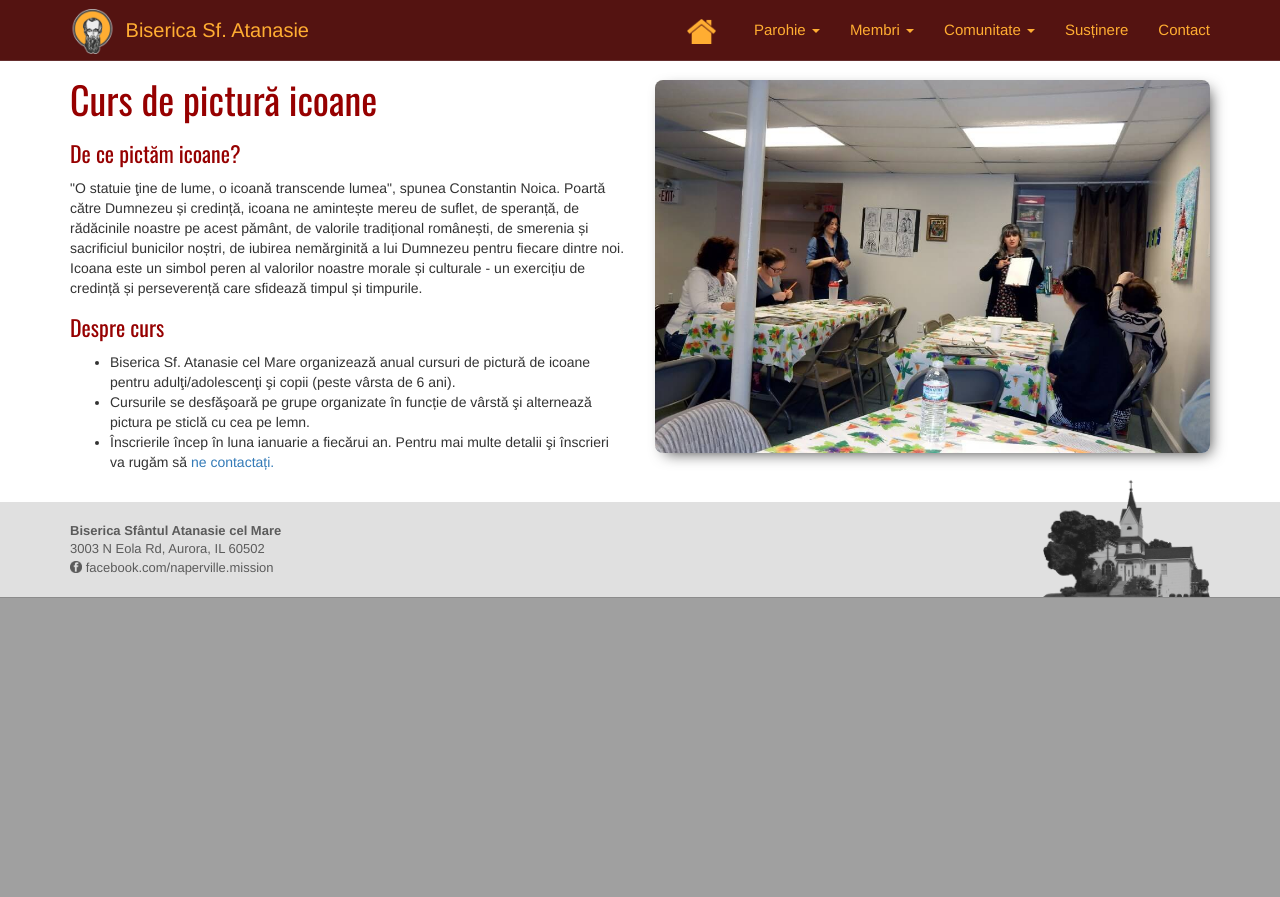
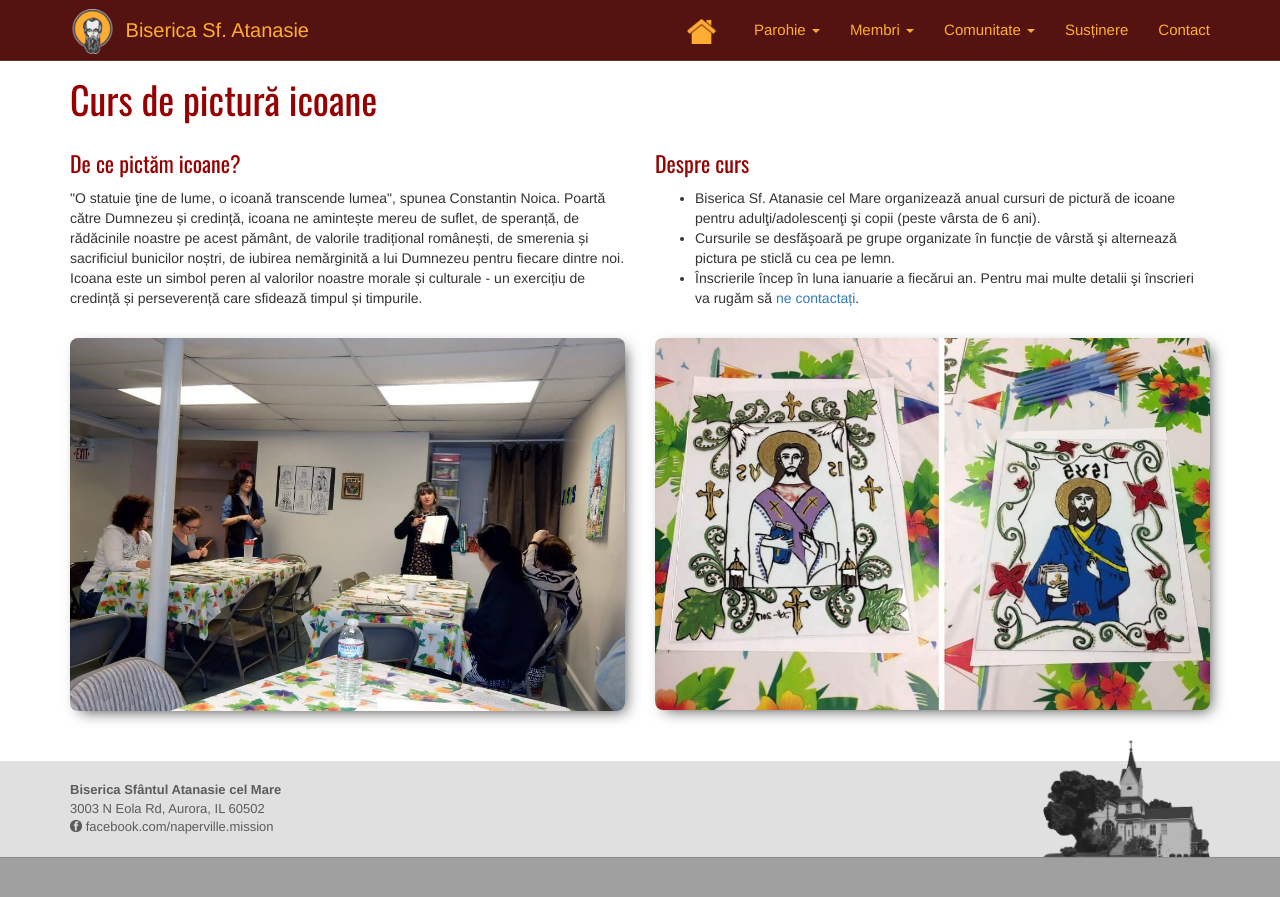
Before and after one commit to iulian787/sfat, a Jekyll site: the page built from ro/curs-de-pictura-icoane.html, in a window 1280 px wide. Shown: the top 897 px of the page. Built offline with Jekyll 4.4.1, drawn with Linux system fonts in a browser that asks for light colours.

Commit message:
Updates to painting class page

```diff
--- a/ro/curs-de-pictura-icoane.html
+++ b/ro/curs-de-pictura-icoane.html
@@ -6,25 +6,31 @@ title: Curs de pictură icoane
 
 
 <div class="container">
+    <h1>Curs de pictură icoane</h1>
     <div class="row">
         <div class="col-md-6">
-            <h1>Curs de pictură icoane</h1>
-
             <h3>De ce pictăm icoane?</h3>
             <p>"O statuie ţine de lume, o icoană transcende lumea", spunea Constantin Noica. Poartă către Dumnezeu și credință, icoana ne amintește mereu de suflet, de speranță, de rădăcinile noastre pe acest pământ, de valorile tradițional românești, de smerenia și sacrificiul bunicilor noștri, de iubirea nemărginită a lui Dumnezeu pentru fiecare dintre noi. Icoana este un simbol peren al valorilor noastre morale și culturale - un exercițiu de credință și perseverență care sfidează timpul și timpurile.</p>
-            <p></p>
+        </div>
 
+        <div class="col-md-6">
             <h3>Despre curs</h3>
             <ul>
                 <li>Biserica Sf. Atanasie cel Mare organizează anual cursuri de pictură de icoane pentru adulţi/adolescenţi şi copii (peste vârsta de 6 ani).</li>
                 <li>Cursurile se desfăşoară pe grupe organizate în funcție de vârstă şi alternează pictura pe sticlă cu cea pe lemn.</li>
-                <li>Înscrierile încep în luna ianuarie a fiecărui an. Pentru mai multe detalii şi înscrieri va rugăm să <a href="{{ site.baseurl }}/ro/contact.html">ne contactați.</li>
+                <li>Înscrierile încep în luna ianuarie a fiecărui an. Pentru mai multe detalii şi înscrieri va rugăm să <a href="{{ site.baseurl }}/ro/contact.html">ne contactați</a>.</li>
             </ul>
+            <br>
+        </div>
+    </div>
+    <div class="row">
+        <div class="col-md-6">
+            <p><img class="img img-responsive img-round" src="{{ site.baseurl }}/img/painting-class/3.jpg" /></p>
+            <br>
         </div>
 
         <div class="col-md-6">
-            <br>
-            <p><img class="img img-responsive img-round" src="{{ site.baseurl }}/img/painting-class/3.jpg" /></p>
+            <p><img class="img img-responsive img-round" src="{{ site.baseurl }}/img/painting-class/icoane.jpg" /></p>
         </div>
     </div>
 </div>
```
Also changed, not shown: _guidelines/guidelines.md (added, +12 -0 lines), img/painting-class/icoane.jpg (added).
